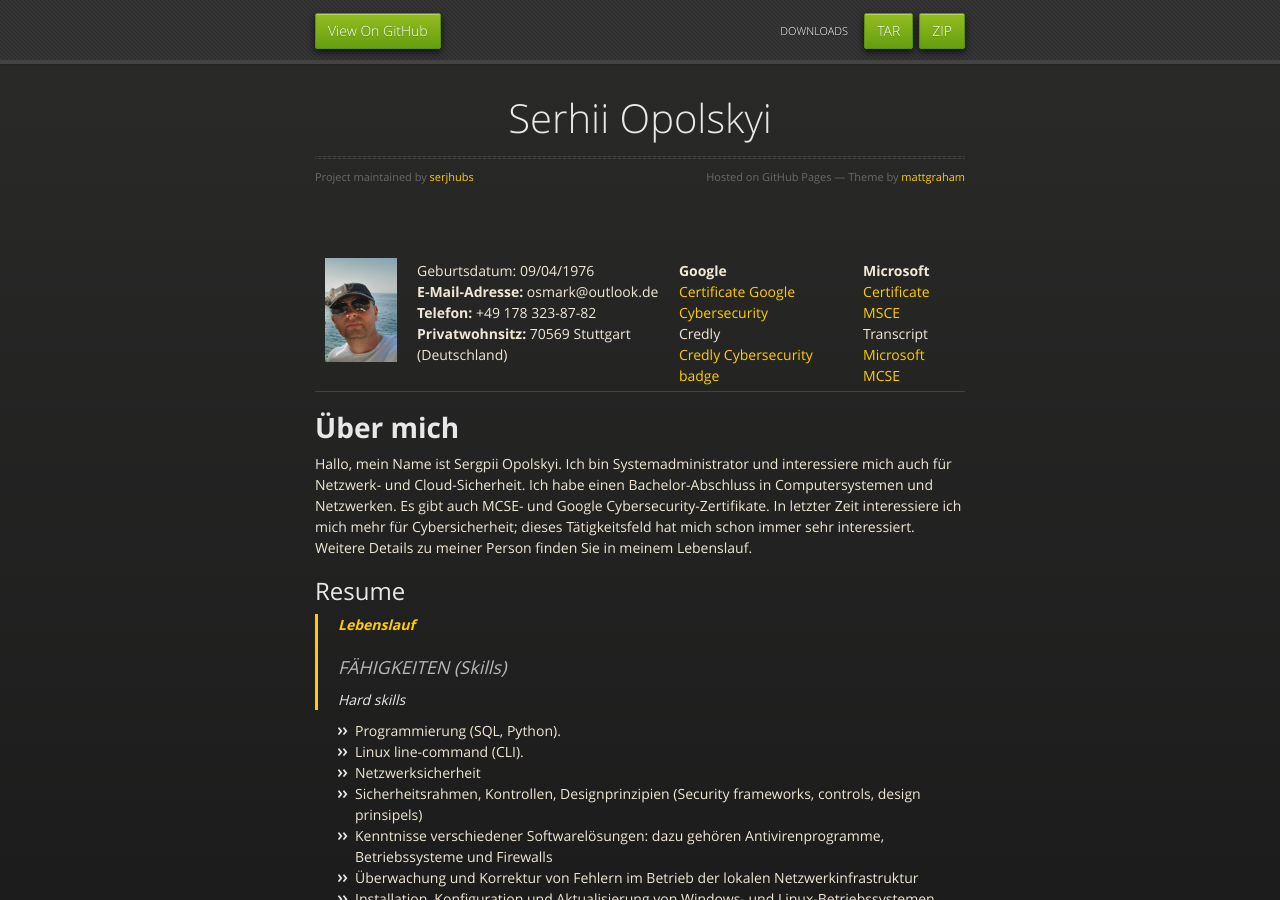
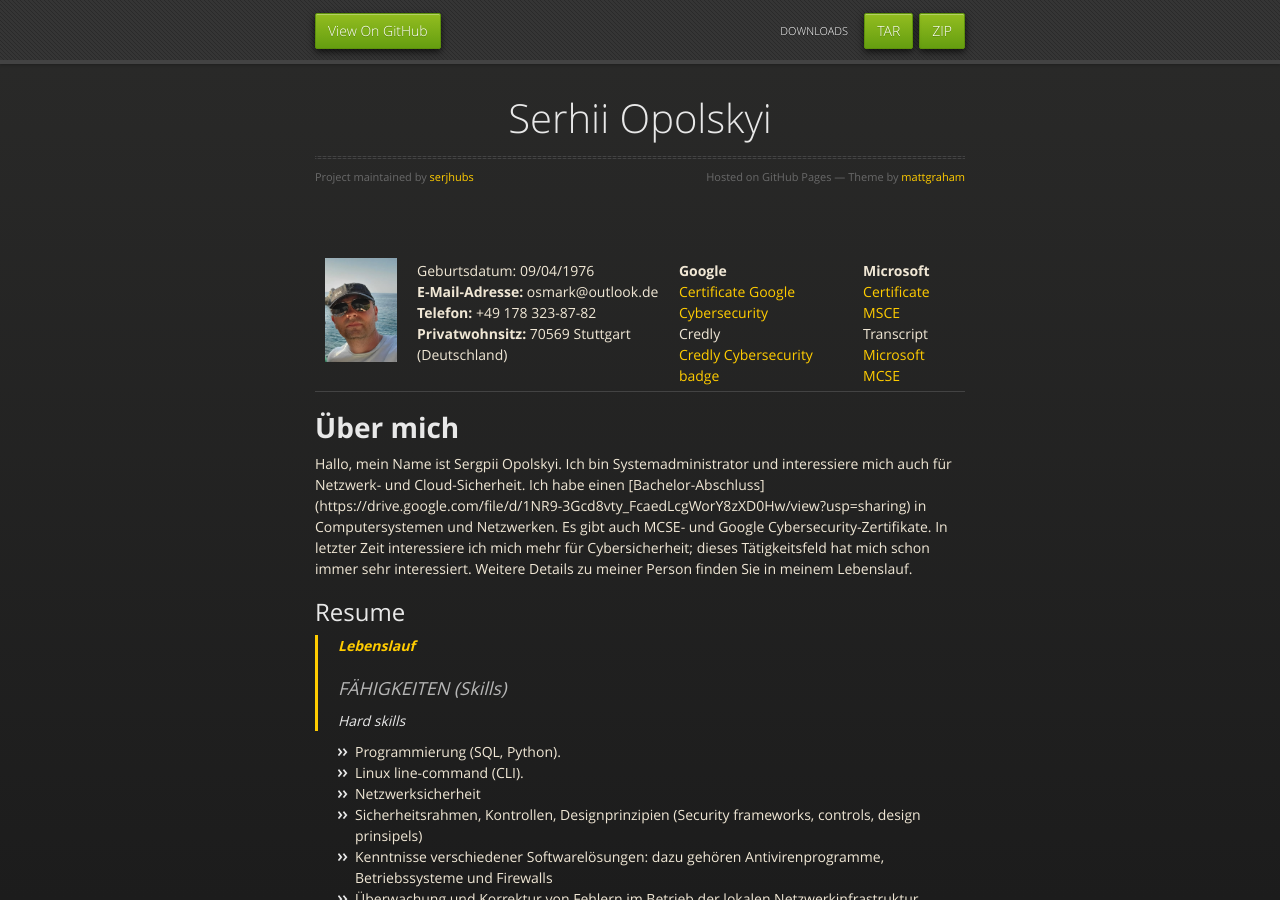
Before and after one commit to serjhubs/Resume, a Jekyll site: the page built from index.md, in a window 1280 px wide and 900 px high. Built offline with Jekyll 4.4.1, drawn with Linux system fonts in a browser that asks for light colours; the repository's description, which GitHub fills in, is left out; part of the change alters nothing that is shown.

Commit message:
Update index.md

```diff
--- a/index.md
+++ b/index.md
@@ -27,7 +27,7 @@ layout: default
 
 # **Über mich**
 
-Hallo, mein Name ist Sergрii Opolskyi. Ich bin Systemadministrator und interessiere mich auch für Netzwerk- und Cloud-Sicherheit. Ich habe einen Bachelor-Abschluss in Computersystemen und Netzwerken. Es gibt auch MCSE- und Google Cybersecurity-Zertifikate. In letzter Zeit interessiere ich mich mehr für Cybersicherheit; dieses Tätigkeitsfeld hat mich schon immer sehr interessiert. Weitere Details zu meiner Person finden Sie in meinem Lebenslauf.
+Hallo, mein Name ist Sergрii Opolskyi. Ich bin Systemadministrator und interessiere mich auch für Netzwerk- und Cloud-Sicherheit. Ich habe einen [Bachelor-Abschluss] (https://drive.google.com/file/d/1NR9-3Gcd8vty_FcaedLcgWorY8zXD0Hw/view?usp=sharing) in Computersystemen und Netzwerken. Es gibt auch MCSE- und Google Cybersecurity-Zertifikate. In letzter Zeit interessiere ich mich mehr für Cybersicherheit; dieses Tätigkeitsfeld hat mich schon immer sehr interessiert. Weitere Details zu meiner Person finden Sie in meinem Lebenslauf.
 
 ## Resume
 >
```
